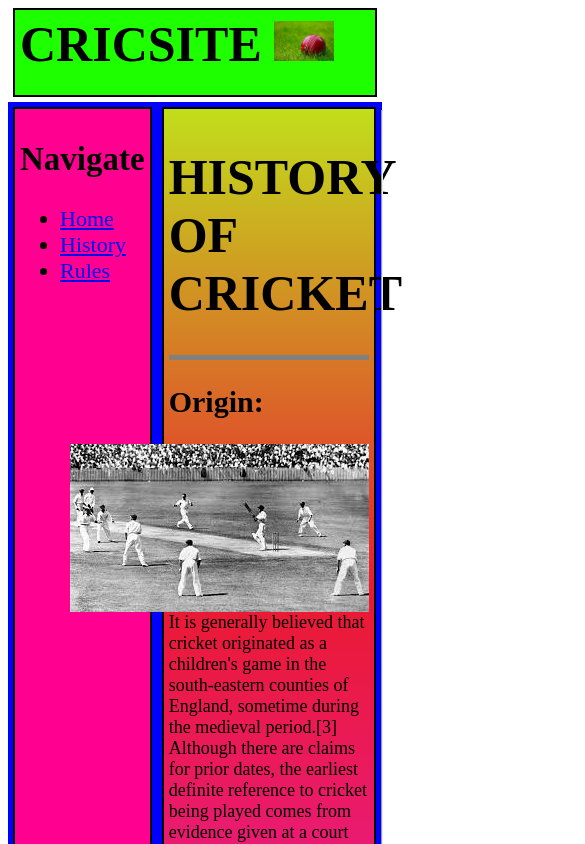
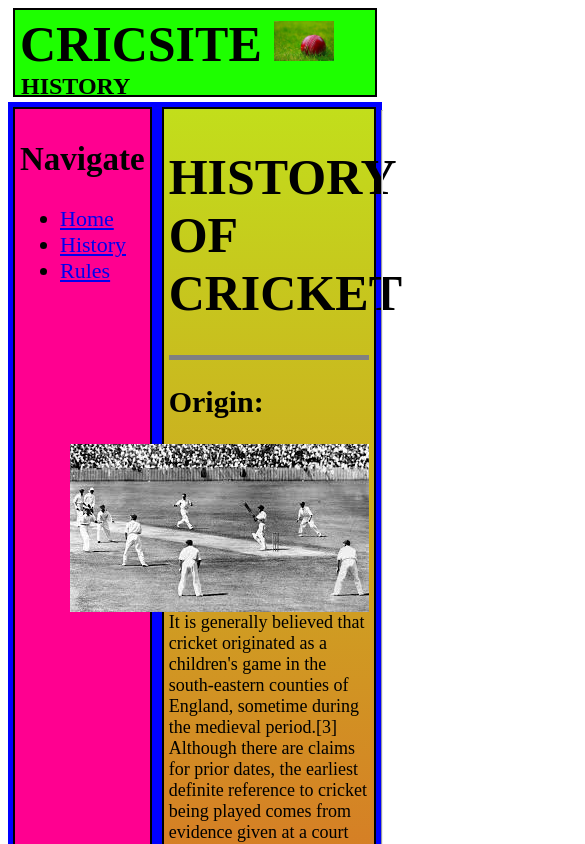
Before and after one commit to samarthnsut/cricpage3, a plain HTML site: page history.html in a window 390 px wide. Shown: the top 844 px of the page, 585 px wide, since content can reach past the window. Drawn offline with Linux system fonts and the light colour scheme.

Commit message:
Update history.css

```diff
--- a/history.css
+++ b/history.css
@@ -79,3 +79,29 @@ p{
 		background-image: linear-gradient(#ea1aad,#5b2b8a,#16ace2,#6bda6d,#c2de1b,#ea1a30);
 	}
 }
+
+
+@media (max-width: 1200px){
+	.item{
+		height: 5500px;
+	}
+	#nextpage{
+		padding-left: 1px;
+	}
+	#head2{
+		padding-left: 70px;
+	}
+}
+
+@media (max-width: 600px)
+{
+	.item{
+		height: 7600px;
+	}
+	#nextpage{
+		padding-left: 1px;
+	}
+	#head2{
+		padding-left: 1px;
+	}
+}
```
